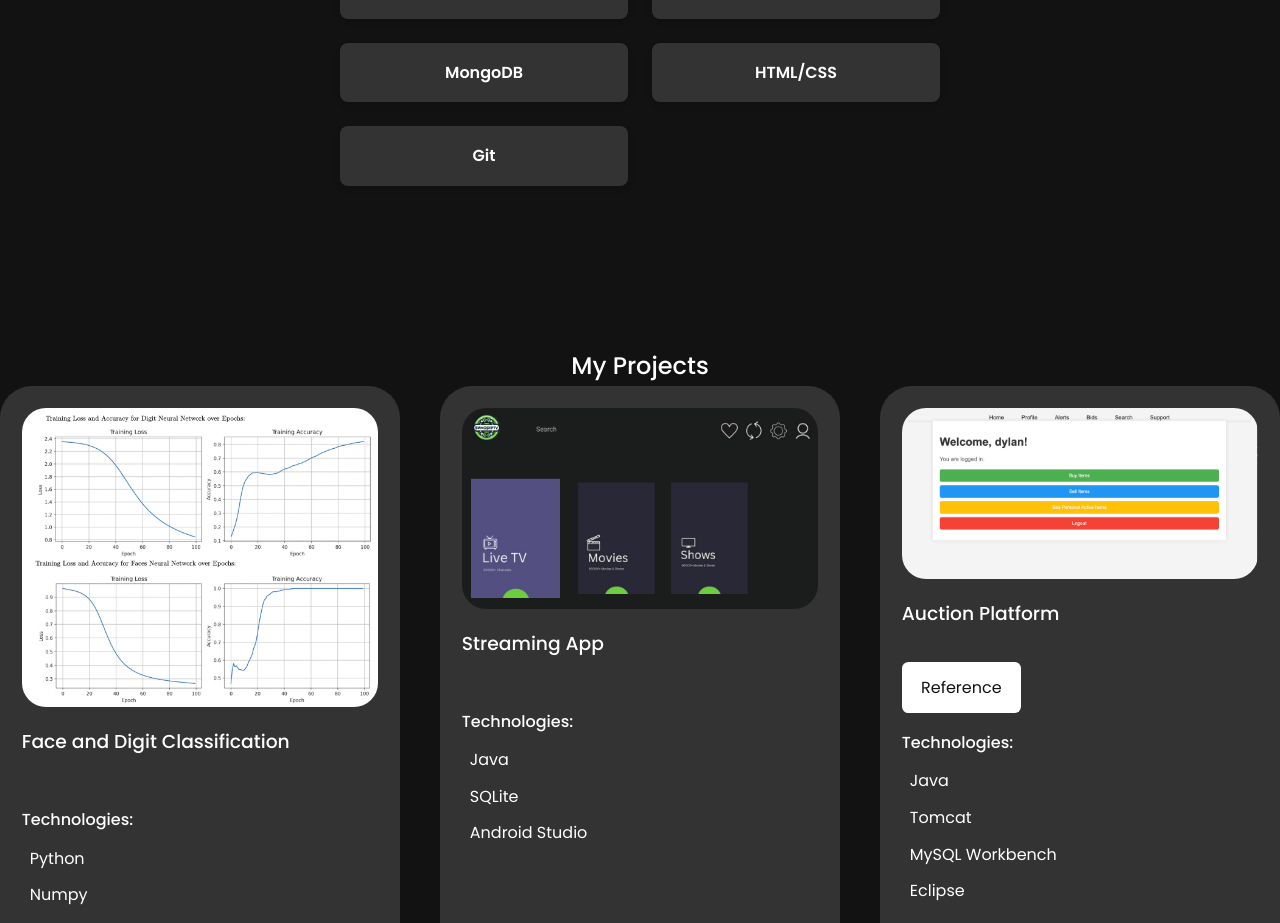
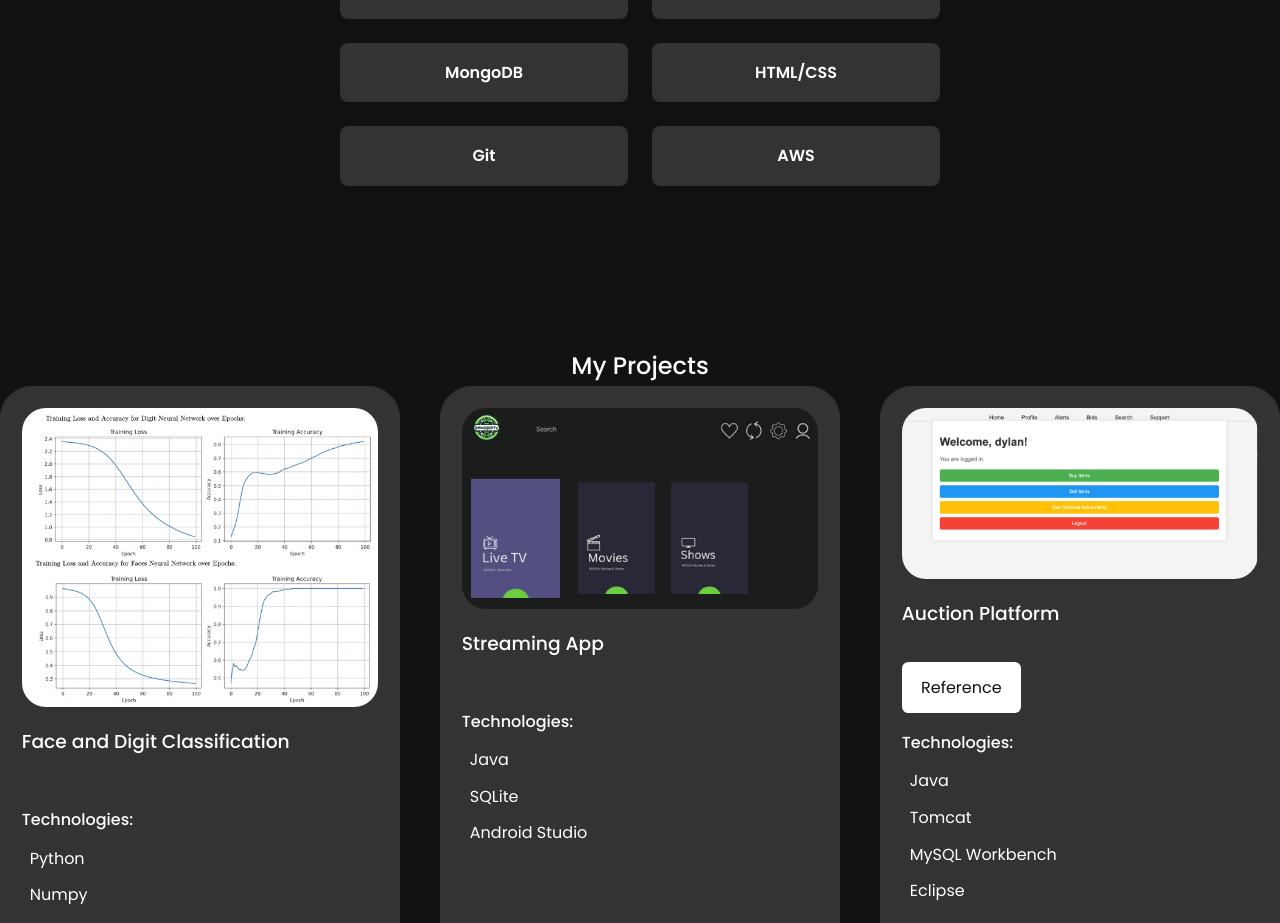
Before and after one commit to Swoopi/Portfolio, a React (Create React App) app: page / in a window 1280 px wide. Shown: the part 1160-2083 px from the top of the page. Built offline with nearby package versions, Linux system fonts and the light colour scheme.

Commit message:
added skill

```diff
--- a/src/components/footer/Footer.jsx
+++ b/src/components/footer/Footer.jsx
@@ -11,6 +11,7 @@ const skills = [
   'MongoDB',
   'HTML/CSS',
   'Git',
+  'AWS'
 
 ];
 
```
